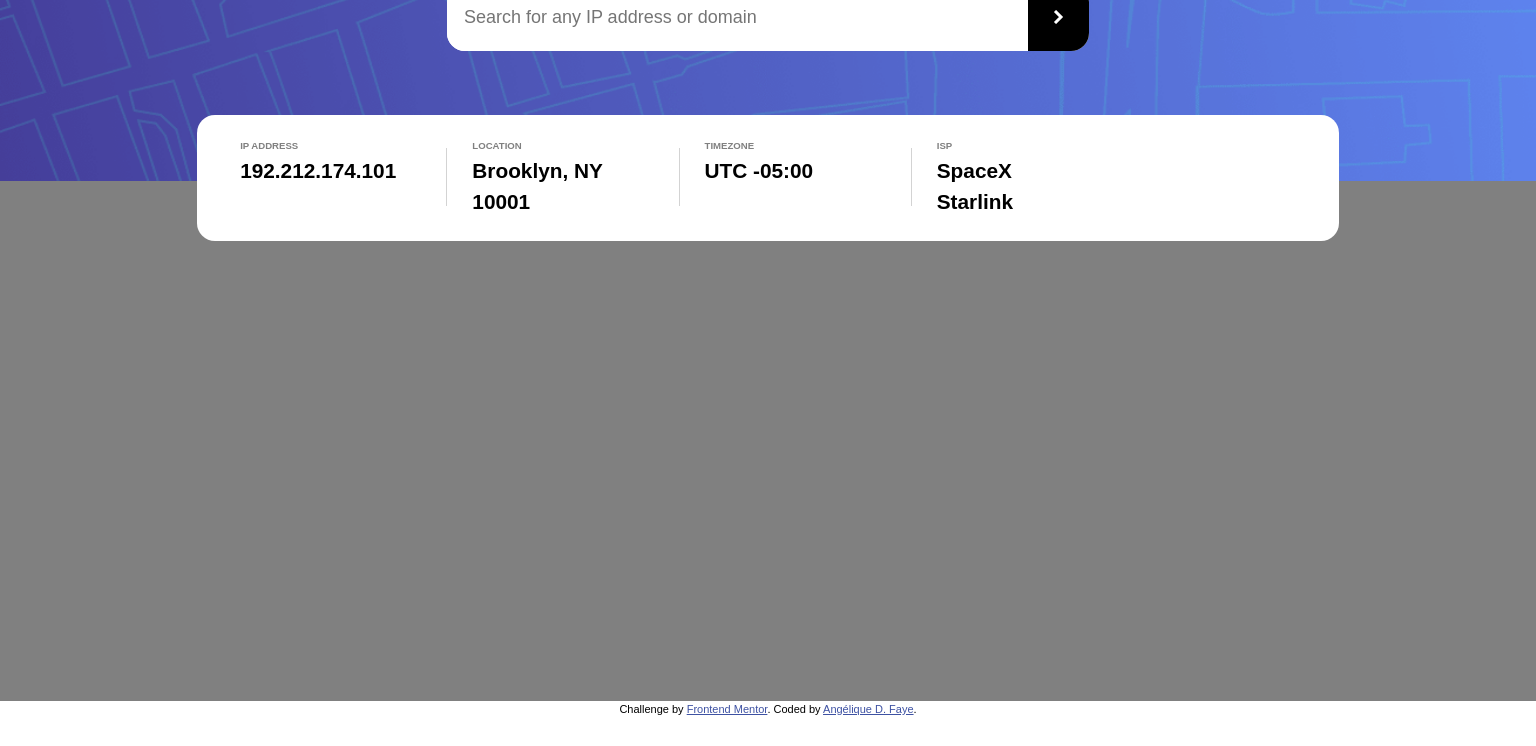
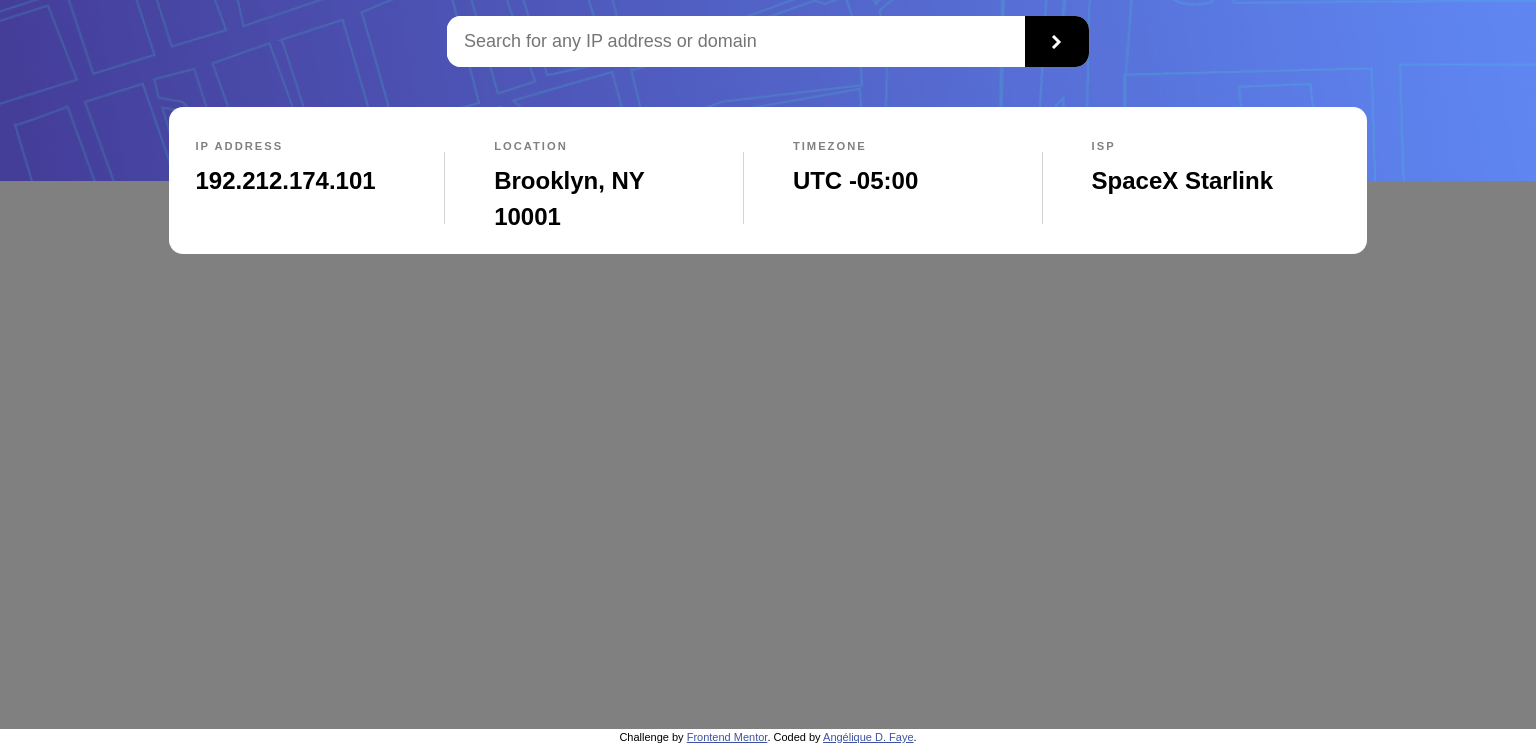
Before and after one commit to AngeliqueDF/ip-address-tracker-app-typescript, a website built with Parcel: page src/index.html in a window 1536 px wide. Shown: the part 69-815 px from the top of the page. Built offline with nearby package versions, Linux system fonts and the light colour scheme; some packages are replaced by stand-ins of ours; no server answers; files whose address does not match are found by name.

Commit message:
`prettier` formatting

```diff
--- a/src/css/main.css
+++ b/src/css/main.css
@@ -1,5 +1,5 @@
-body{
-  font-family: 'Rubik', sans-serif;
+body {
+	font-family: "Rubik", sans-serif;
 	font-size: 18px;
 }
 
@@ -28,7 +28,7 @@ main {
 
 #app,
 form,
-table{
+table {
 	margin: 0;
 }
 
@@ -66,18 +66,18 @@ form {
 }
 
 #search-input {
-  border: 1px solid rgba(0,0,0,0%);
+	border: 1px solid rgba(0, 0, 0, 0%);
 	padding: 1rem 0 1rem 1rem;
 	border-radius: 18px 0 0 18px;
-  flex-basis: 80%;
+	width: 80%;
 }
 
 #search-submit {
 	border-radius: 0 18px 18px 0;
 	border: none;
-  flex-basis: 20%;
+	width: 20%;
 	background-color: black;
-  background-image: url('./../images/icon-arrow.svg');
+	background-image: url("./../images/icon-arrow.svg");
 	background-repeat: no-repeat;
 	background-size: 0.7rem;
 	background-position: center;
@@ -93,7 +93,8 @@ table {
 	font-size: 1.2em;
 }
 
-tbody, tr {
+tbody,
+tr {
 	display: flex;
 	flex-direction: column;
 }
@@ -132,48 +133,72 @@ td {
 	color: hsl(228, 45%, 44%);
 }
 
-@media screen and (min-width: 1440px){
+@media screen and (min-width: 1440px) {
 	header {
 		min-height: 31.25vh;
 		text-align: center;
 		padding: 1rem;
 		background-image: url(./../images/pattern-bg.png);
-    background-size: 110% 110%;
-    background-position: -40px -1px;
+		/* background-size: 110% 110%;
+    background-position: -40px -1px; */
+		background-size: cover;
+		background-position: center;
 	}
 
 	h1 {
-    margin-top: 1rem;
-    font-size: 1.7rem;
+		margin-top: 0.5rem;
+		font-size: 1.8rem;
+	}
+
+	.search,
+	#search-input,
+	table {
+		border-radius: 14px;
+	}
+	#search-submit {
+		border-radius: 0 14px 14px 0;
 	}
 
 	.search {
+		height: 3.2rem;
 		width: 45%;
-    margin: 0rem auto 4rem;
+		margin: 0rem auto 2.5rem;
 	}
 
 	#search-input {
-    flex-basis: 100%;
+		flex-basis: 90%;
 	}
 
 	#search-submit {
-    flex-basis: 64px;
+		flex-basis: 10%;
 		padding: 2rem 1rem 0.5rem;
 	}
 
+	#app {
+		top: -33%;
+	}
+
 	table {
-    width: 80%;
+		width: 84%;
 		margin: 0 auto;
+		padding: 1.7rem 0 1rem;
 	}
 
 	tbody {
 		flex-direction: row;
+		justify-content: space-around;
+	}
+
+	th {
+		font-size: 0.7rem;
+		letter-spacing: 2px;
+		margin-bottom: 0.4rem;
 	}
 
 	tr {
-    font-size: 1.3rem;
-    padding-right: 4rem;
-    padding-left: 1.5rem;
+		font-size: 1.5rem;
+		padding-right: 3.2rem;
+		margin: 0;
 		width: 21%;
 		text-align: left;
 		position: relative;
@@ -189,4 +214,7 @@ td {
 		bottom: 12px;
 	}
 
+	#map {
+		min-height: 68.5vh;
 	}
+}
--- a/src/index.html
+++ b/src/index.html
@@ -1,34 +1,42 @@
 <!DOCTYPE html>
 <html lang="en">
-
 	<head>
-  <meta charset="UTF-8">
-  <meta name="viewport" content="width=device-width, initial-scale=1.0">
+		<meta charset="UTF-8" />
+		<meta name="viewport" content="width=device-width, initial-scale=1.0" />
 		<!-- displays site properly based on user's device -->
 
-  <link rel="icon" type="image/png" sizes="32x32" href="./images/favicon-32x32.png">
+		<link
+			rel="icon"
+			type="image/png"
+			sizes="32x32"
+			href="./images/favicon-32x32.png"
+		/>
 
 		<title>Frontend Mentor | IP Address Tracker</title>
 
-  <link rel="stylesheet" href="./css/reset.css">
-  <link rel="stylesheet" href="./css/main.css">
+		<link rel="stylesheet" href="./css/reset.css" />
+		<link rel="stylesheet" href="./css/main.css" />
 
-  <link rel="stylesheet" href="./../node_modules/leaflet/dist/leaflet.css">
+		<link rel="stylesheet" href="./../node_modules/leaflet/dist/leaflet.css" />
 		<script src="./../node_modules/leaflet/dist/leaflet.js"></script>
 	</head>
 
 	<body>
-
 		<header>
 			<h1>IP Address Tracker</h1>
 		</header>
 
 		<main>
-
 			<div id="app">
 				<form class="search">
-        <input id="search-input" name="searchedAddress" type="text" placeholder="Search for any IP address or domain">
-        <input id="search-submit" value="" type="submit">
+					<input
+						id="search-input"
+						name="searchedAddress"
+						type="search"
+						placeholder="Search for any IP address or domain"
+					/>
+					<input id="search-submit" value="" type="submit" />
+					<!-- <input type="search" id="search-submit" /> -->
 				</form>
 
 				<table>
@@ -40,7 +48,10 @@
 						</tr>
 						<tr>
 							<th>Location</th>
-            <td><span id="city">Brooklyn</span>, <span id="region">NY</span> <span id="postal-code">10001</span></td>
+							<td>
+								<span id="city">Brooklyn</span>, <span id="region">NY</span>
+								<span id="postal-code">10001</span>
+							</td>
 						</tr>
 						<tr>
 							<th>Timezone</th>
@@ -56,14 +67,16 @@
 
 			<!-- add offset value dynamically using the API -->
 			<div id="map"></div>
-
 		</main>
 
+		<footer>
 			<div class="attribution">
-    Challenge by <a href="https://www.frontendmentor.io?ref=challenge" target="_blank">Frontend Mentor</a>.
-    Coded by <a href="https://adf.dev">Angélique D. Faye</a>.
+				Challenge by
+				<a href="https://www.frontendmentor.io?ref=challenge" target="_blank"
+					>Frontend Mentor</a
+				>. Coded by <a href="https://adf.dev">Angélique D. Faye</a>.
 			</div>
+		</footer>
 		<script src="./js/app.js" type="module"></script>
 	</body>
-
 </html>
```
Lines whose indentation alone changed are shown as unchanged.
